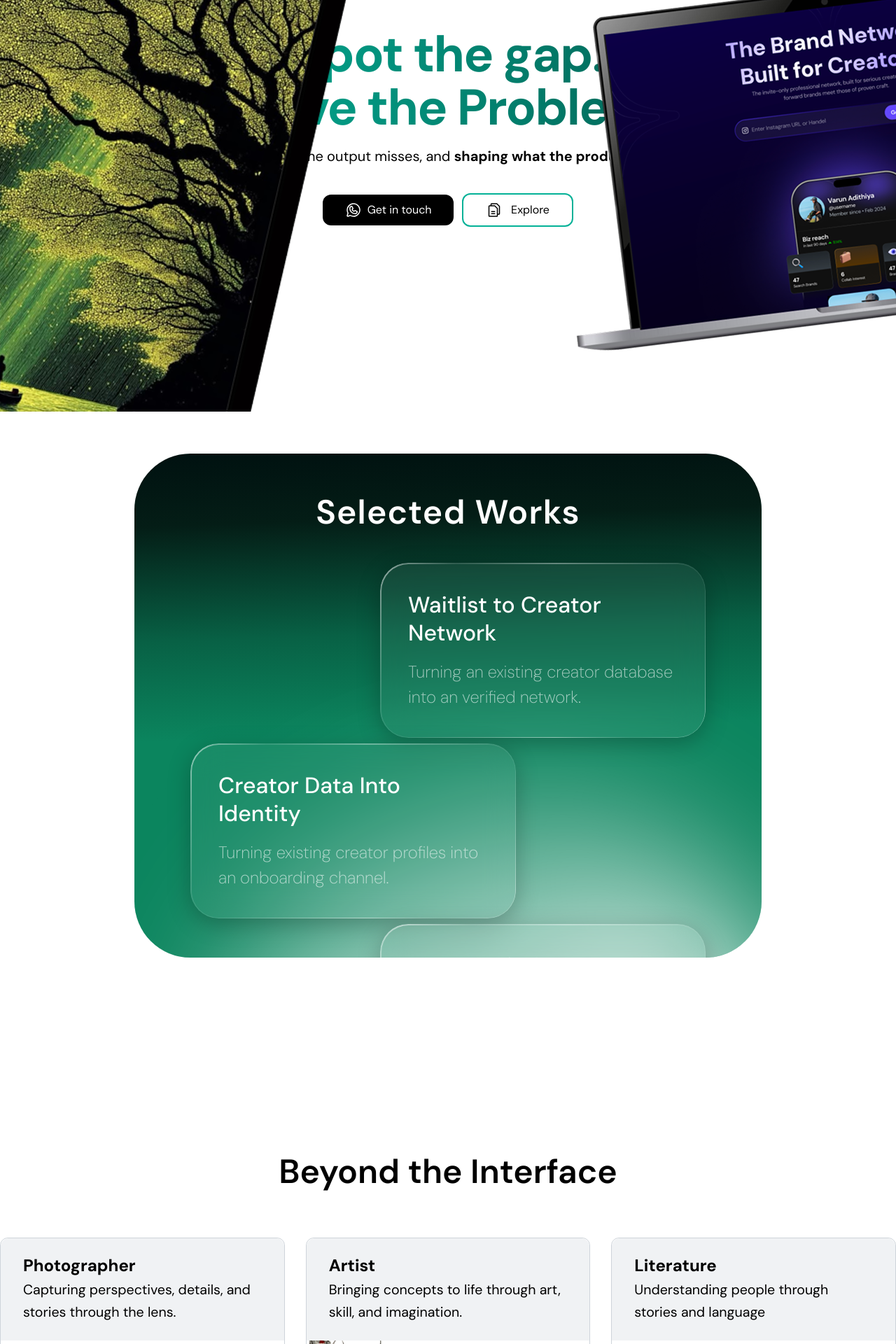
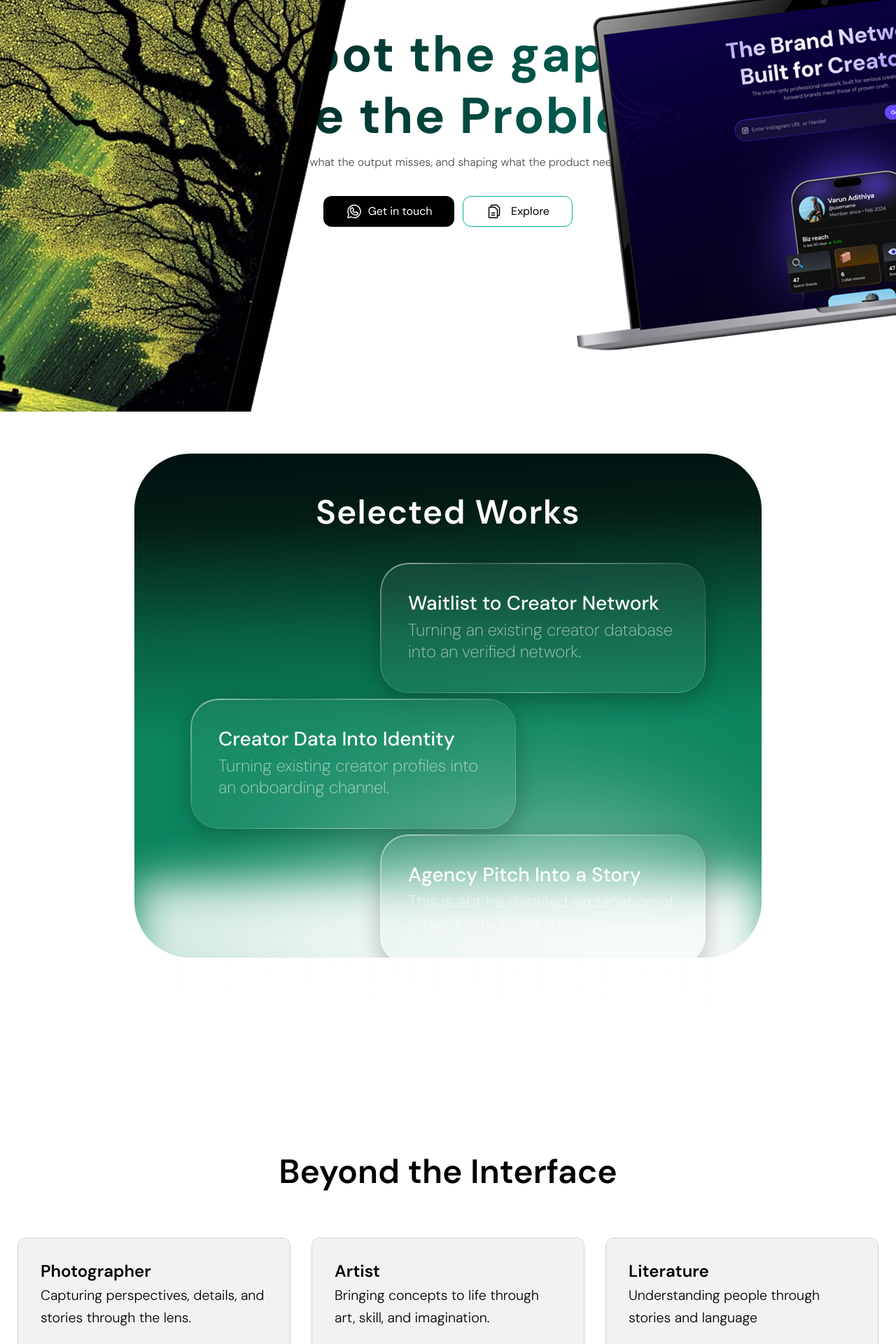
Before and after one commit to gdayaash/ghayz-folio, a Next.js app: page / in a window 1280 px wide. Shown: the part 300-2220 px from the top of the page at 70% size. Built offline with nearby package versions, Linux system fonts and the light colour scheme; a web font is replaced by a local one.

Commit message:
responsive changes

```diff
--- a/src/app/globals.css
+++ b/src/app/globals.css
@@ -1,4 +1,5 @@
 @import "../styles/typography.css";
+@import "../styles/reset.css";
 @import "tailwindcss";
 @import "../styles/token.css";
 @import "../styles/home.css";
--- a/src/components/cards/PassionCard.tsx
+++ b/src/components/cards/PassionCard.tsx
@@ -12,13 +12,13 @@ export default function PassionCard({
   picpath,
 }: PassionCardProps) {
   return (
-    <article className="y-folio__passion-card overflow-hidden rounded-[11px] border border-solid border-[#CED4DA]">
-      <div className="y-folio__passion-card-title-area flex flex-col gap-1 bg-[#F0F2F4] px-5 py-4 sm:px-6 sm:py-5 lg:px-8 lg:py-6">
-        <h3 className="y-folio__passion-card-title text-[1.25rem] leading-tight sm:text-[1.5rem] font-bold">
+    <article className="y-folio__passion-card overflow-hidden rounded-[11px] border border-solid border-[#CED4DA] w-[390px]">
+      <div className="y-folio__passion-card-title-area flex flex-col gap-1 bg-[#F0F2F4] px-5 py-4 sm:px-6 sm:py-5 lg:px-8 lg:py-[32px]">
+        <h3 className="y-folio__passion-card-title text-[24px] leading-tight sm:text-[1.5rem] font-semibold">
           {title}
         </h3>
 
-        <p className="y-folio__passion-card-subtitle text-[0.8rem] leading-relaxed sm:text-[0.85rem] lg:text-[1.225rem]">
+        <p className="y-folio__passion-card-subtitle text-[0.8rem] leading-relaxed sm:text-[0.85rem] lg:text-[1.225rem] font-light">
           {subtitle}
         </p>
       </div>
--- a/src/components/footer/Footer.tsx
+++ b/src/components/footer/Footer.tsx
@@ -62,7 +62,7 @@ export default function Footer({
             className={`y-folio__social-icons flex items-center gap-x-2 ${textColorClass}`}
           >
             <a href="https://www.instagram.com/low_lightings?utm_source=ig_web_button_share_sheet&vrfl=ZDNlZDc0MzIxNw==" target="_blank">
-              <InstagramLogoIcon size={26} />
+              <InstagramLogoIcon size={32} />
             </a>
 
             <a
@@ -70,14 +70,14 @@ export default function Footer({
               target="_blank"
               aria-label="visit-linkedIn-profile"
             >
-              <LinkedinLogoIcon size={26} />
+              <LinkedinLogoIcon size={32} />
             </a>
 
             <a
               href="mailto:ghaytherighayz@gmail.com"
               aria-label="Send an email"
             >
-              <EnvelopeSimpleIcon size={28} />
+              <EnvelopeSimpleIcon size={36} />
             </a>
           </div>
         </div>
--- a/src/components/sections/Hero.tsx
+++ b/src/components/sections/Hero.tsx
@@ -58,8 +58,7 @@ function Hero() {
                 gradient-text
                 flex
                 flex-col
-                gap-2
-                sm:gap-0
+                gap-[12px]
                 px-2
                 text-[28px]
                 sm:text-[clamp(2.5rem,8vw,4.5rem)]
@@ -69,8 +68,8 @@ function Hero() {
                 sm:px-0
               "
             >
-              <span>Spot the gap.</span>
-              <span>Solve the Problem.</span>
+              <span className="tracking-[2px]">Spot the gap.</span>
+              <span className="tracking-[2px]">Solve the Problem.</span>
             </h1>
 
             <p
@@ -80,14 +79,16 @@ function Hero() {
                 max-w-2xl
                 px-2
                 text-base
-                leading-relaxed
                 sm:px-0
                 sm:text-lg
-                lg:text-[20px]
+                md:text-[16px]
+                opacity-70
+                font-light
+                leading-[24px]
               "
             >
               Finding what the output misses, and{" "}
-              <b>shaping what the product needs.</b>
+              shaping what the product needs.
             </p>
           </div>
 
@@ -129,7 +130,7 @@ function Hero() {
 
             <a
               href="/works"
-              className="inline-flex shrink-0 items-center justify-center gap-2 rounded-[12px] border-2 border-solid border-[#03B197] bg-transparent px-2 py-[10px] text-sm font-normal text-black transition-colors hover:bg-[#03B197]/10 sm:gap-3 sm:px-3 sm:text-base md:px-[32px]"
+              className="inline-flex shrink-0 items-center justify-center gap-2 rounded-[12px] border-[1.5px] border-solid border-[#03B197] bg-transparent px-2 py-[9px] text-sm font-normal text-black transition-colors hover:bg-[#03B197]/10 sm:gap-3 sm:px-3 sm:text-base md:px-[32px]"
             >
               <Files
                 weight="regular"
@@ -138,6 +139,7 @@ function Hero() {
               />
               <span className="whitespace-nowrap">Explore</span>
             </a>
+
           </div>
         </div>
         <div className="y-folio__right-hang-on absolute w-max right-0 bottom-20 hidden lg:block">
--- a/src/components/sections/PassionSection.tsx
+++ b/src/components/sections/PassionSection.tsx
@@ -159,11 +159,13 @@ export default function PassionSection() {
             grid-cols-1
             gap-6
             sm:mt-12
-            sm:gap-7
+            sm:gap-[30px]
             md:grid-cols-2
             lg:mt-16
             lg:grid-cols-3
             lg:gap-8
+            w-max
+            mx-auto
           "
         >
           <PassionCard
--- a/src/components/sections/PositioningSection.tsx
+++ b/src/components/sections/PositioningSection.tsx
@@ -352,7 +352,7 @@ export default function PositioningSection() {
               gap-10
               sm:gap-12
               md:gap-14
-              lg:gap-16
+              lg:gap-22
             "
           >
             {positioningItems.map((item) => (
@@ -431,7 +431,7 @@ export default function PositioningSection() {
                     "
                   />
 
-                  <span className="text-[24px]">
+                  <span className="text-[20px] font-light opacity-[50%]">
                     {item.description}
                   </span>
                 </div>
--- a/src/components/sections/TimeLineCard.tsx
+++ b/src/components/sections/TimeLineCard.tsx
@@ -19,12 +19,14 @@ export default function TimelineCard({
         sm:py-7
         lg:px-8
         lg:py-8
+        h-auto
+        sm:h-[186px]
       "
     >
       <h3
         className="
           y-folio__timeline-card-title
-          text-[clamp(1.5rem,3vw,2rem)]
+          text-[24px] md:text-[28px]
           font-medium
           leading-tight
           tracking-normal
@@ -37,10 +39,8 @@ export default function TimelineCard({
       <p
         className="
           y-folio__timeline-card-description
-          mt-2
           text-[0.875rem]
           font-extralight
-          leading-relaxed
           sm:text-[0.9rem]
           lg:text-[0.95rem]
         "
--- a/src/components/sections/TimeLineSection.tsx
+++ b/src/components/sections/TimeLineSection.tsx
@@ -370,7 +370,7 @@ export default function TimelineSection() {
     const handleMouseEnter = () => {
       hoverDelay?.kill();
 
-      hoverDelay = gsap.delayedCall(0.6, () => {
+      hoverDelay = gsap.delayedCall(1.5, () => {
         showTimeline.play();
       });
     };
@@ -521,6 +521,7 @@ export default function TimelineSection() {
           </div>
         </div>
       </div>
+      <div className="y-folio__timeline-section-card-gradient-strip py-20 absolute w-full"></div>
     </section>
   );
 }
--- a/src/styles/home.css
+++ b/src/styles/home.css
@@ -10,10 +10,10 @@
   -webkit-background-clip: text;
   color: transparent;
   -webkit-text-fill-color: transparent;
-  animation: gradient-flow 10s ease-in-out infinite;
+  /* animation: gradient-flow 10s ease-in-out infinite; */
 }
 
-@keyframes gradient-flow {
+/* @keyframes gradient-flow {
   0% {
     background-position: 0% 50%;
   }
@@ -25,7 +25,7 @@
   100% {
     background-position: 0% 50%;
   }
-}
+} */
 
 /* ========================================
    Timeline
@@ -92,7 +92,7 @@
   display: inline-flex;
   flex-direction: column;
   align-items: flex-start;
-  gap: 10px;
+  gap: 5px;
 
   width: 465px;
   min-width: 400px;
@@ -149,10 +149,18 @@
 .y-folio__timeline-card-description {
   text-wrap: wrap;
   font-size: 24px;
-  line-height: 1.5;
   white-space: normal;
   color: rgba(255, 255, 255, 0.6);
+  line-height: 1.3;
 }
+
+.y-folio__timeline-section-card-gradient-strip {
+    filter: blur(30px);
+    background: linear-gradient(90deg, #fff0 -694%, #fff 156%);
+    bottom: -50px;
+    padding: 80px;
+}
+
 
 /* ========================================
    Timeline Glow
@@ -202,13 +210,18 @@
 ======================================== */
 
 .y-folio__contact-us-box {
-  background: linear-gradient(
-    178deg,
-    #0b855e 45%,
-    #086145 64%,
-    #041d16 86%,
+  background: radial-gradient(
+    ellipse at 50% 115%,
+    #ffffff 0%,
+    #d5eee5 18%,
+    #15966f 45%,
+    #086145 70%,
     #001110 100%
   );
+
+  border-radius: 80px;
+  position: relative;
+  overflow: hidden;
 }
 
 /* ========================================
@@ -295,7 +308,6 @@
 
   .y-folio__timeline-card-description {
     font-size: 16px;
-    line-height: 1.5;
   }
 
   .y-folio__timeline-gradient-circle {
--- /dev/null
+++ b/src/styles/reset.css
@@ -0,0 +1,3 @@
+html {
+  scroll-behavior: smooth;
+}
```
Also changed, not shown: src/components/sections/Contact.tsx (+20 -20 lines).
